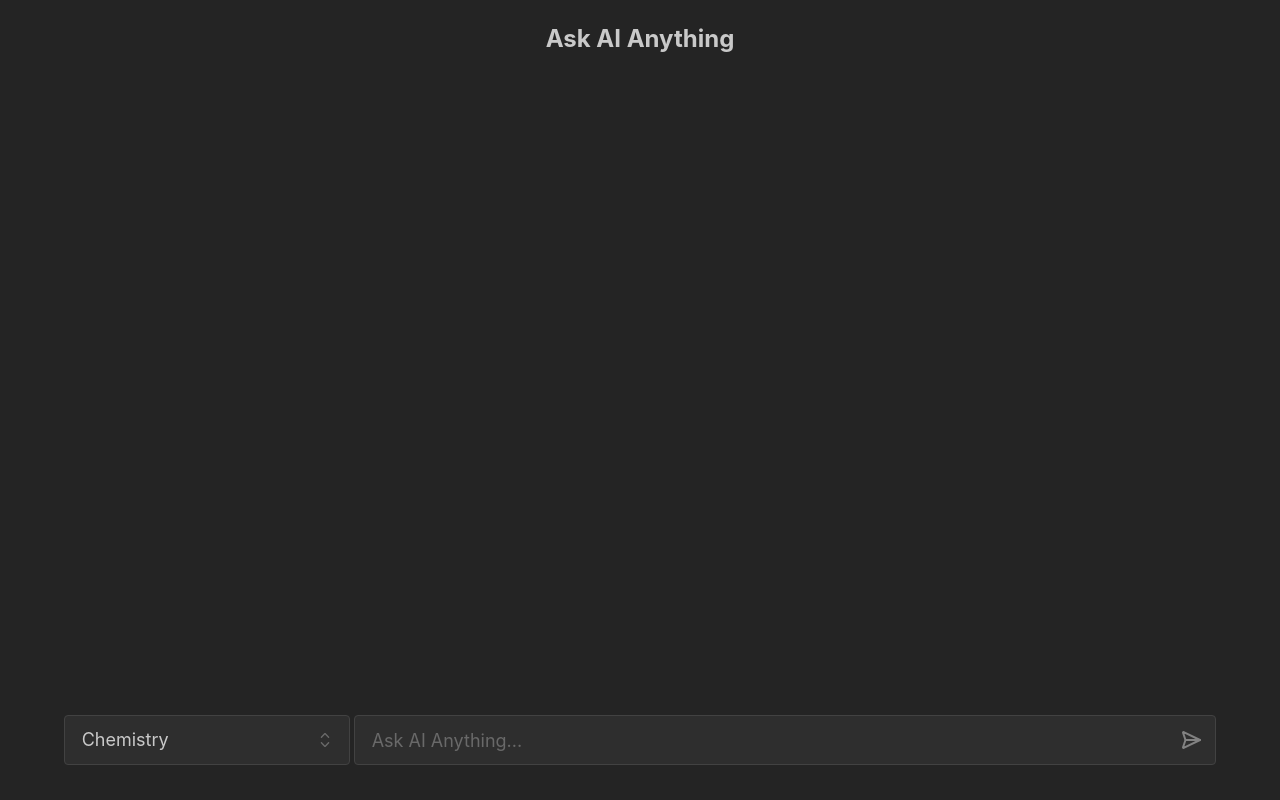
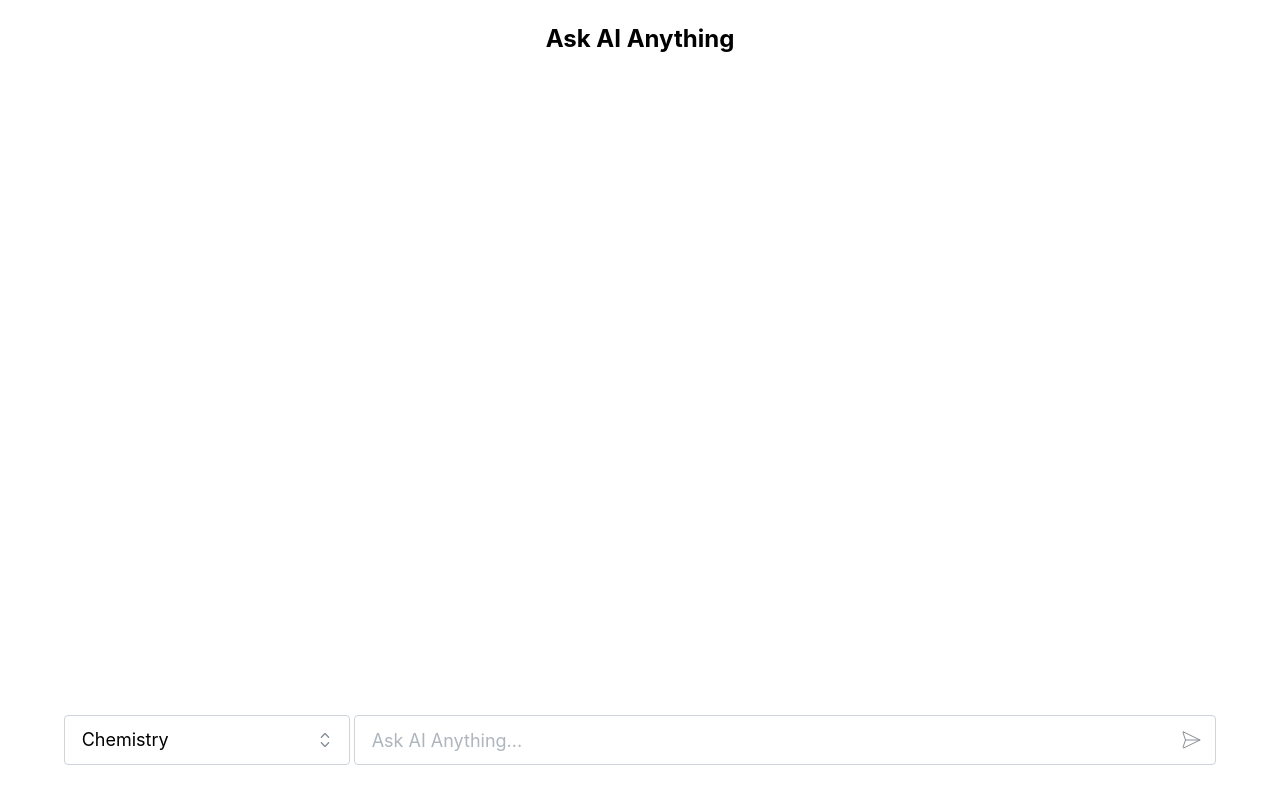
Before and after one commit to Samrud-Reddy/ASK-ai, a React (Vite) app in the folder website/: page / in a window 1280 px wide. Built offline with nearby package versions, Linux system fonts and the light colour scheme.

Commit message:
fixed icon submission

```diff
--- a/website/src/App.css
+++ b/website/src/App.css
@@ -39,6 +39,10 @@ html {
     height: fit-content;
 }
 
-.mantine-Input-section {
+.sendIcon {
     cursor: pointer;
 }
+
+.iconDiv {
+    display: flex;
+}
--- a/website/src/App.tsx
+++ b/website/src/App.tsx
@@ -1,29 +1,41 @@
 import { useState } from "react";
 import "./App.css";
-import { Input, NativeSelect } from "@mantine/core";
+import { NativeSelect, TextInput } from "@mantine/core";
 import { IconSend2 } from "@tabler/icons-react";
 import { handleSubmit } from "./handleSubmit";
+import { useHover } from "@mantine/hooks";
 
 function App() {
     const [question, setQuestion] = useState<string>("");
+    const subjectList: string[] = ["Chemistry", "Physics", "Biology", "Comp Sci"];
+    const { hovered, ref } = useHover();
 
     return (
         <div className="wrapperDiv">
             <h2 className="title">Ask AI Anything</h2>
             <div className="inputStuff">
-                <NativeSelect size="lg" className="subjectSelect" data={["Chemistry", "Physics", "Biology", "Comp Sci"]} />
-                <Input
+                <NativeSelect size="lg" className="subjectSelect" data={subjectList} />
+                <TextInput
                     className="askInput"
                     placeholder="Ask AI Anything..."
-                    rightSection={<IconSend2 className="sendIcon" onClick={() => console.log("kk")} />}
+                    rightSection={
+                        <div className="iconDiv" ref={ref}>
+                            <IconSend2
+                                stroke={hovered ? 2 : 1}
+                                className="sendIcon"
+                                onClick={() => handleSubmit(question)}
+                            />
+                        </div>
+                    }
+                    rightSectionPointerEvents="all"
                     size="lg"
                     value={question}
                     onChange={(e) => {
-                        setQuestion(e.target.value);
+                        setQuestion(e.currentTarget.value);
                     }}
                     onKeyUp={(e) => {
                         if (e.key == "Enter") {
-                            handleSubmit();
+                            handleSubmit(question);
                             setQuestion("");
                         }
                     }}
--- a/website/src/handleSubmit.ts
+++ b/website/src/handleSubmit.ts
@@ -1,3 +1,3 @@
-export const handleSubmit = () => {
-    console.log("test");
+export const handleSubmit = (question: string) => {
+    console.log(question);
 };
--- a/website/src/main.tsx
+++ b/website/src/main.tsx
@@ -7,7 +7,7 @@ import "@mantine/core/styles.css";
 
 ReactDOM.createRoot(document.getElementById("root")!).render(
     <React.StrictMode>
-        <MantineProvider defaultColorScheme="dark">
+        <MantineProvider defaultColorScheme="auto">
             <App />
         </MantineProvider>
     </React.StrictMode>
```
